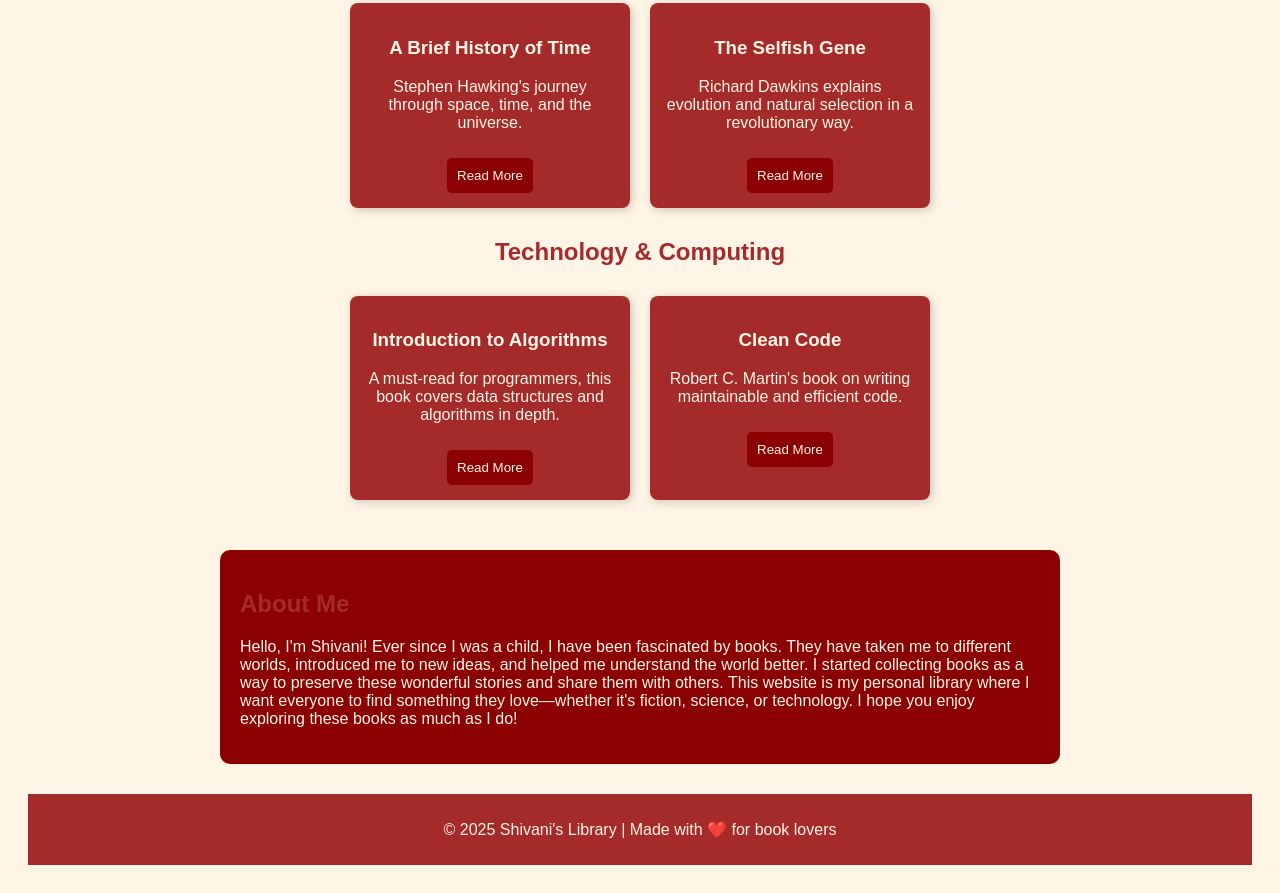
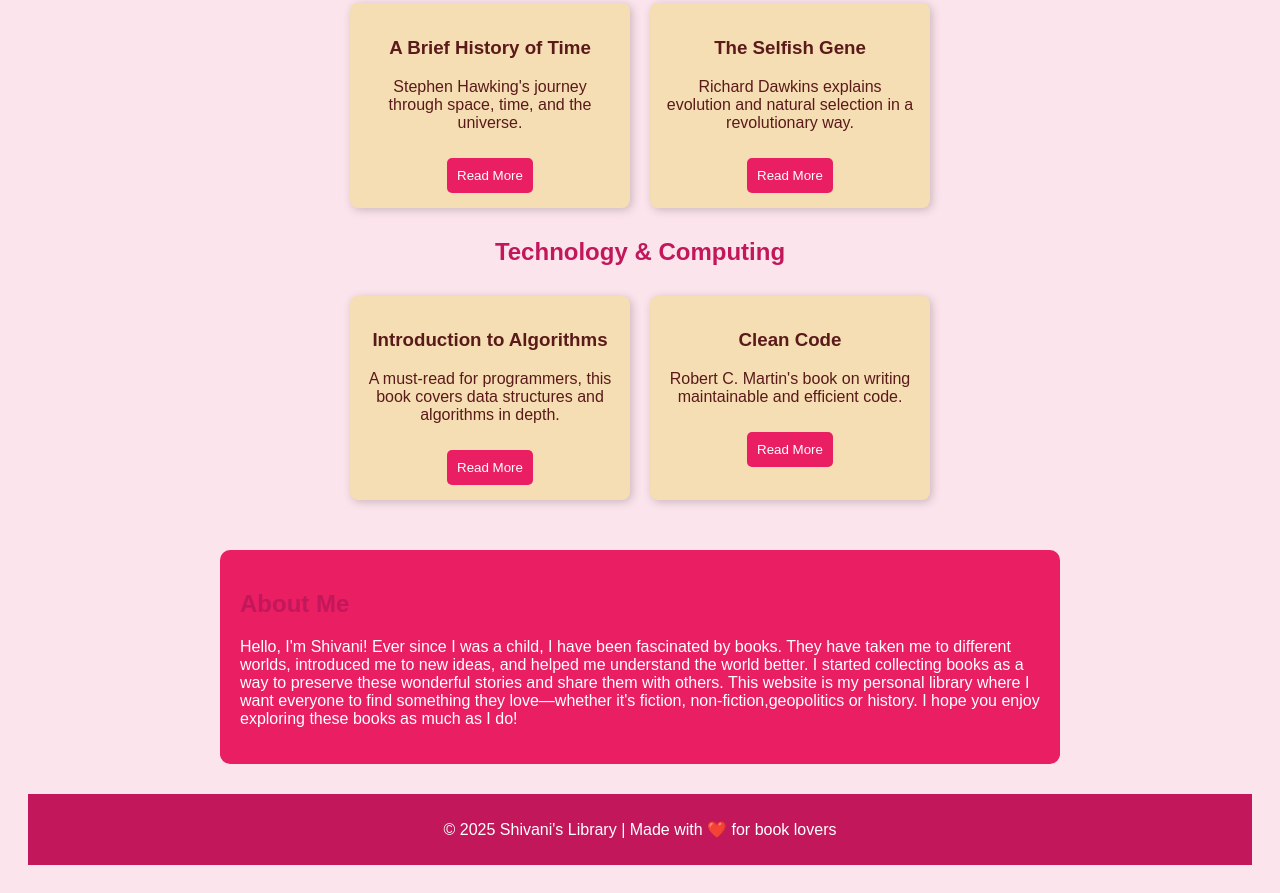
Before and after one commit to Shivanikhanaganni/ga4-website, a plain HTML site: page index.html in a window 1280 px wide. Shown: the part 515-1408 px from the top of the page. Drawn offline with Linux system fonts and the light colour scheme.

Commit message:
Update index.html

```diff
--- a/index.html
+++ b/index.html
@@ -17,20 +17,21 @@
     <style>
         body {
             font-family: Arial, sans-serif;
-            background-color: #fff5e6; /* Crème background */
-            color: #5a1a1a; /* Dark red text */
+            background-color: #fce4ec; /* Baby pink background */
+            color: #5a1a1a; /* Dark text */
             text-align: center;
             padding: 20px;
         }
         header {
-            background-color: #8b0000;
-            color: #fff5e6;
+            background-color: #e91e63; /* Medium pink */
+            color: white;
             padding: 20px;
             font-size: 24px;
             font-weight: bold;
+            border-radius: 10px;
         }
         h2 {
-            color: #a52a2a;
+            color: #c2185b; /* Dark pink */
         }
         .book-category {
             margin: 20px 0;
@@ -41,8 +42,8 @@
             flex-wrap: wrap;
         }
         .book {
-            background-color: #a52a2a;
-            color: #fff5e6;
+            background-color: #f5deb3; /* Beige boxes */
+            color: #5a1a1a;
             padding: 15px;
             margin: 10px;
             border-radius: 8px;
@@ -51,8 +52,8 @@
             box-shadow: 2px 2px 10px rgba(0, 0, 0, 0.2);
         }
         .book button {
-            background-color: #8b0000;
-            color: #fff5e6;
+            background-color: #e91e63; /* Medium pink */
+            color: white;
             border: none;
             padding: 10px;
             margin-top: 10px;
@@ -60,13 +61,13 @@
             border-radius: 5px;
         }
         .book button:hover {
-            background-color: #660000;
+            background-color: #c2185b; /* Darker pink */
         }
         #about {
             margin-top: 40px;
             padding: 20px;
-            background-color: #8b0000;
-            color: #fff5e6;
+            background-color: #e91e63;
+            color: white;
             border-radius: 10px;
             max-width: 800px;
             margin-left: auto;
@@ -76,8 +77,8 @@
         footer {
             margin-top: 30px;
             padding: 10px;
-            background-color: #a52a2a;
-            color: #fff5e6;
+            background-color: #c2185b;
+            color: white;
         }
     </style>
 </head>
@@ -138,7 +139,7 @@
         <p>Hello, I'm Shivani! Ever since I was a child, I have been fascinated by books. They have taken me to different worlds,
         introduced me to new ideas, and helped me understand the world better. I started collecting books as a way to preserve
         these wonderful stories and share them with others. This website is my personal library where I want everyone to find
-        something they love—whether it's fiction, science, or technology. I hope you enjoy exploring these books as much as I do!</p>
+        something they love—whether it's fiction, non-fiction,geopolitics or history. I hope you enjoy exploring these books as much as I do!</p>
     </div>
 
     <footer>
```
